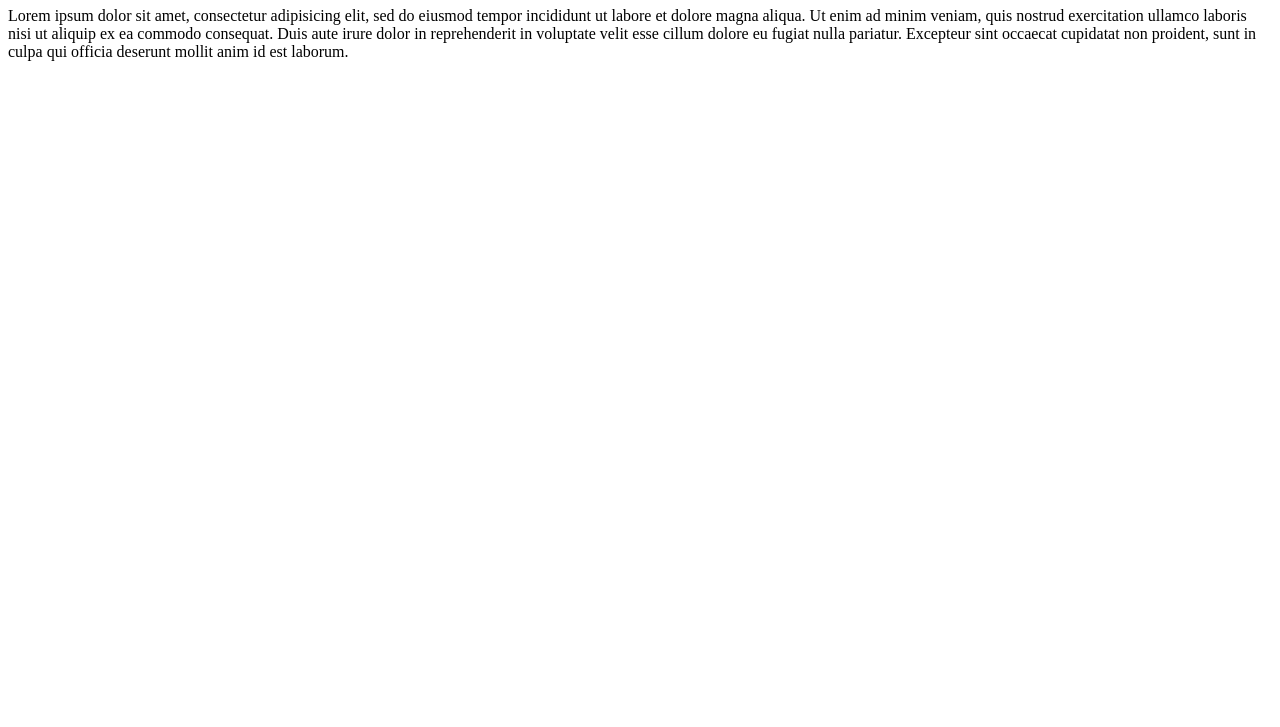
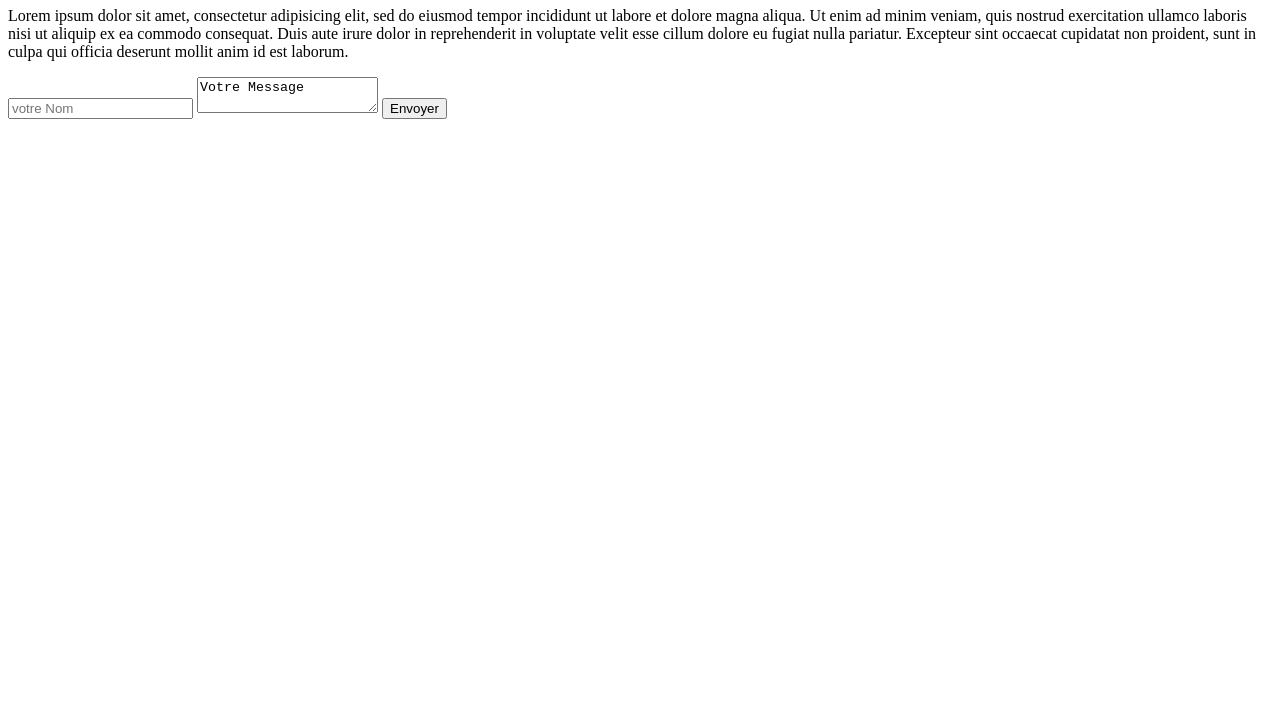
Before and after one commit to Midovich/openclassroom_activity, a plain HTML site: page index.html in a window 1280 px wide. Shown: the part 73-800 px from the top of the page. Drawn offline with Linux system fonts and the light colour scheme.

Commit message:
Ajout d'un formulaire de contact dans le html

```diff
--- a/index.html
+++ b/index.html
@@ -12,5 +12,11 @@
 	cillum dolore eu fugiat nulla pariatur. Excepteur sint occaecat cupidatat non
 	proident, sunt in culpa qui officia deserunt mollit anim id est laborum.</p>
 
+	<form>
+		<input type="text" placeholder="votre Nom">
+		<textarea>Votre Message</textarea>
+		<input type="submit" value="Envoyer">
+ 	</form>
+
 </body>
 </html>
```
